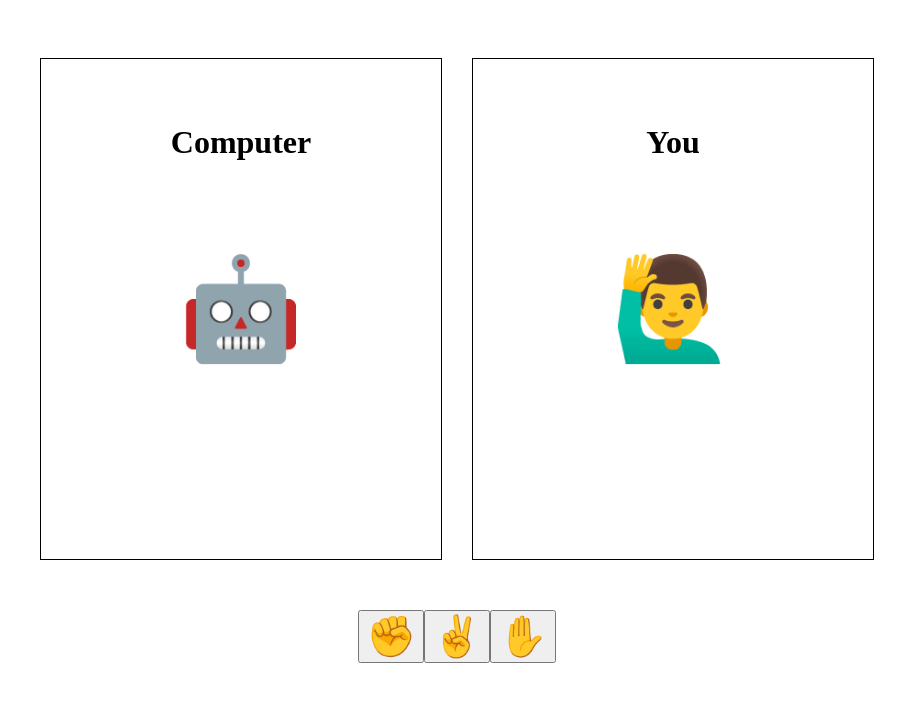
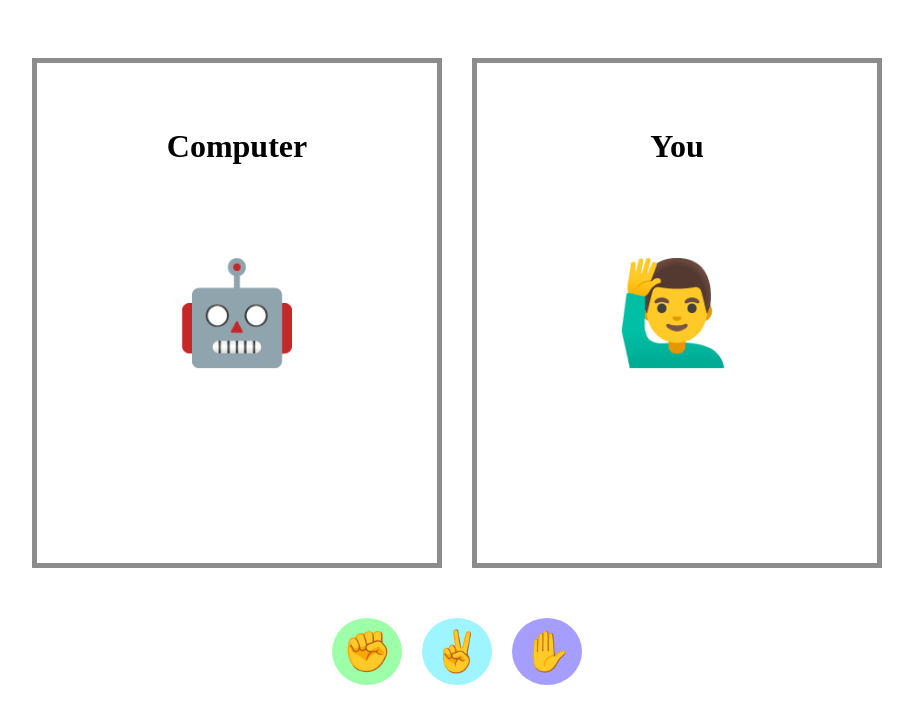
Before and after one commit to SoYoungLEE-me/React-rps, a React (Vite) app: page / in a window 1280 px wide. Shown: the top 724 px of the page, without its empty margins (183-1096 px from the left). Built offline with nearby package versions, Linux system fonts and the light colour scheme.

Commit message:
버튼 css 적용 완료

```diff
--- a/src/App.css
+++ b/src/App.css
@@ -11,6 +11,31 @@
   margin: 50px auto;
 }
 
+.ButtonItem {
+  display: flex;
+  justify-content: center;
+  gap: 20px;
+}
+
 .ButtonItem > Button {
   font-size: 40px;
+  padding: 10px;
+  border: none;
+  border-radius: 100%;
+  cursor: pointer;
+  transition: transform 0.2s, background-color 0.2s;
 }
+
+.ButtonItem > button:hover {
+  transform: scale(1.1);
+}
+
+.ButtonItem > button:nth-child(1) {
+  background-color: #9effa9;
+}
+.ButtonItem > button:nth-child(2) {
+  background-color: #9ef5ff;
+}
+.ButtonItem > button:nth-child(3) {
+  background-color: #a69eff;
+}
--- a/src/components/Box.css
+++ b/src/components/Box.css
@@ -1,5 +1,5 @@
 .BoxItem {
-  border: 1px solid black;
+  border: 5px solid rgb(140, 140, 140);
   width: 400px;
   height: 500px;
 
```
Also changed, not shown: 1 other file (tests, documents, lock files or other folders).
